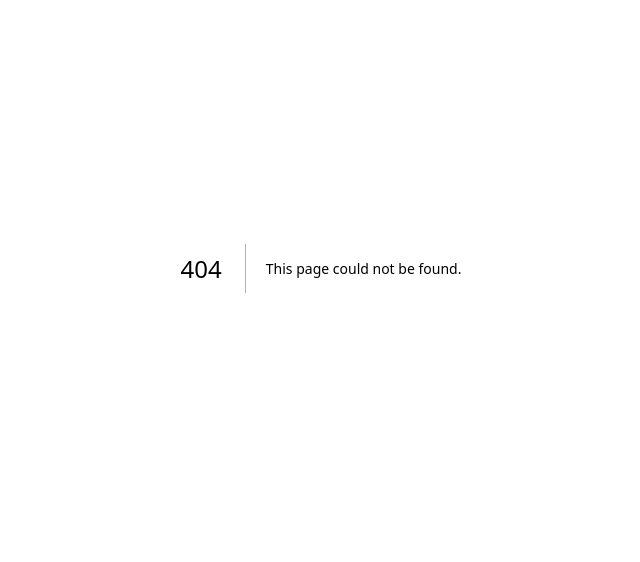
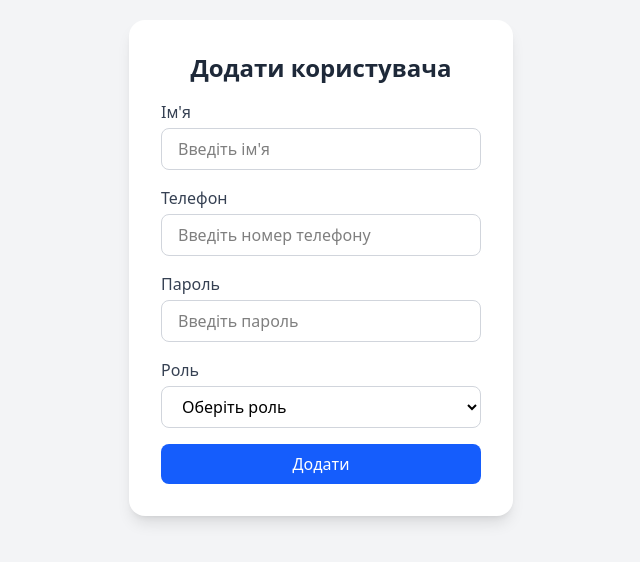
Before and after one commit to SeredaIvan/accountant_system, a Next.js app: page /users/add in a window 1280 px wide. Before the commit this address had no page. Shown: the part 132-694 px from the top of the page, without its empty margins (319-959 px from the left). Built offline with nearby package versions, Linux system fonts and the light colour scheme.

Commit message:
good adding users and

```diff
--- a/src/app/api/v1.0/users/add/route.ts
+++ b/src/app/api/v1.0/users/add/route.ts
@@ -1,42 +1,36 @@
 import { NextRequest, NextResponse } from "next/server";
 import bcrypt from "bcryptjs";
-import jwt from "jsonwebtoken";
-import dotenv from 'dotenv';
+import {prisma} from "@/lib/prismaClient"
+import { Prisma } from "@prisma/client";
 
-dotenv.config();
-export async function GET(req: NextRequest) {
+export async function POST(req: NextRequest) {
+  const body = await req.json();
+  const { name, phone, role, password } = body;
 
-}
-export async function POST(req: NextRequest,res:NextResponse) {
-  const body =await req.json()
-  const  {name,phone,role,password} = body
-  if (!name || !phone || !role || !password){
-    return NextResponse.json({error:"Всі поля обов'язкові"},{status:400})
+  if (!name || !phone || !role || !password) {
+    return NextResponse.json({ error: "Всі поля обов'язкові" }, { status: 400 });
   }
-  const hashedPassword = await bcrypt.hash(password, 10);
-  try{
-      const user = await prisma.user.create({
-        data:{
-          name:name,
-          phone:phone,
-          role:role,
-          password:hashedPassword
-        }
-      })
-      if(!user){
-        return NextResponse.json({error:"Не вдалось створити користувача"},{status:500})
-      }
-      else{
-        const secret:string|undefined =process.env.JWT_SECRET
-        if(typeof secret!=="string"){
-           return NextResponse.json({error:"Проблема з jwt"},{status:500})
-        }
-        const token = jwt.sign({id:user.id,phone:user.phone}, secret,{expiresIn : "1d"})
-        const {password : _ , ...userWithoutPass}=user
-        return NextResponse.json({user :{},token:token})
-      }
-  }
-  catch(error){
 
+  try {
+    const hashedPassword = await bcrypt.hash(password, 10);
+
+    const user = await prisma.user.create({
+      data: {
+        name,
+        phone,
+        role,
+        password: hashedPassword,
+      },
+    });
+
+    const { password: _, ...userWithoutPass } = user;
+
+    return NextResponse.json({
+      message: "Успішно додано",
+      user: { id: user.id, name: user.name },
+    });
+  } catch (error) {
+    console.error("❌ Помилка створення користувача:", error);
+    return NextResponse.json({ error: "Помилка при створенні" }, { status: 500 });
   }
 }
--- a/src/app/api/v1.0/users/login/route.ts
+++ b/src/app/api/v1.0/users/login/route.ts
@@ -1,33 +1,44 @@
 import { NextRequest, NextResponse } from "next/server";
 import bcrypt from "bcryptjs";
-import  {prisma} from "@/lib/prismaClient";
+import { prisma } from "@/lib/prismaClient";
 import { User } from "@/generated/prisma";
-import { error } from "console";
+import jwt from "jsonwebtoken";
+import dotenv from 'dotenv';
+dotenv.config();
 
-export async function POST(req: NextRequest,res:NextResponse) {
-  const {phone,password} =await req.json()
-  if(!phone || !password){
-    return NextResponse.json({error: "Пароль і телефон обов'язкові"}, {status:400})
-  }
-  try{
-    const user:User = prisma.user.find.first({
-      where : {
-        phone: phone
-      }
-    })
-    if(!user){
-      return NextResponse.json({error : "Користувача за цим телефоном не знайдено "}, {status:404})
-    }
-    const isValid = await bcrypt.compare(password, user.password);
-    if(!isValid){
-        return NextResponse.json({error: "Невірний пароль "},{status:400})
-    }
-    const {password: _ , ...userWithoutPass}=user
+export async function POST(req: NextRequest) {
+  const { phone, password } = await req.json();
 
-
-  }
-  catch(error){
-
+  if (!phone || !password) {
+    return NextResponse.json({ error: "Пароль і телефон обов'язкові" }, { status: 400 });
   }
 
+  try {
+    const user: User | null = await prisma.user.findFirst({
+      where: { phone },
+    });
+
+    if (!user) {
+      return NextResponse.json({ error: "Користувача за цим телефоном не знайдено" }, { status: 404 });
+    }
+
+    const isValid = await bcrypt.compare(password, user.password);
+    if (!isValid) {
+      return NextResponse.json({ error: "Невірний пароль" }, { status: 400 });
+    }
+
+    const { password: _, ...userWithoutPass } = user;
+    const secret = process.env.JWT_SECRET;
+
+    if (typeof secret !== "string") {
+      return NextResponse.json({ error: "Проблема з JWT" }, { status: 500 });
+    }
+
+    const token = jwt.sign({ ...userWithoutPass }, secret, { expiresIn: "1d" });
+
+    return NextResponse.json({ message: "Успішний вхід", token });
+  } catch (error) {
+    console.error("Помилка при логіні:", error);
+    return NextResponse.json({ error: "Внутрішня помилка сервера" }, { status: 500 });
+  }
 }
--- a/src/app/login/page.tsx
+++ b/src/app/login/page.tsx
@@ -1,9 +1,13 @@
 "use client";
 
-import { useRef } from "react";
+import { useRef, useState } from "react";
 import * as z from "zod/v4";
+import { MessageBox } from "@/components/MessageBox";
+import { useRouter } from "next/navigation";
 
 export default function LoginPage() {
+  const router = useRouter();
+
   const LoginSchema = z.object({
     phone: z
       .string()
@@ -16,10 +20,13 @@ export default function LoginPage() {
   const labelPhoneRef = useRef<HTMLLabelElement>(null);
   const labelPassRef = useRef<HTMLLabelElement>(null);
 
-  const submitData = async (e: React.FormEvent) => {
-    e.preventDefault();
+  const [formErrors, setFormErrors] = useState<string[] | null>(null);
+  const [serverMessages, setServerMessages] = useState<{ msgs: string[]; type: "error" | "success" } | null>(null);
 
-    // Скидання стилів
+  const resetErrors = () => {
+    setFormErrors(null);
+    setServerMessages(null);
+
     labelPhoneRef.current?.classList.remove("text-red-500");
     phoneRef.current?.classList.remove("border-red-500");
     labelPhoneRef.current!.textContent = "Телефон";
@@ -27,6 +34,12 @@ export default function LoginPage() {
     labelPassRef.current?.classList.remove("text-red-500");
     passwordRef.current?.classList.remove("border-red-500");
     labelPassRef.current!.textContent = "Пароль";
+  };
+
+  const submitData = async (e: React.FormEvent) => {
+    e.preventDefault();
+
+    resetErrors();
 
     const phone = phoneRef.current?.value || "";
     const password = passwordRef.current?.value || "";
@@ -35,6 +48,8 @@ export default function LoginPage() {
 
     if (!result.success) {
       const errors = result.error.flatten().fieldErrors;
+      const errorMessages = Object.values(errors).flatMap((arr) => arr || []);
+      setFormErrors(errorMessages);
 
       if (errors.phone) {
         labelPhoneRef.current?.classList.add("text-red-500");
@@ -48,44 +63,39 @@ export default function LoginPage() {
         labelPassRef.current!.textContent = errors.password[0]!;
       }
 
-      console.log("❌ Помилки:", errors);
-    } else {
+      return;
+    }
+
     try {
       const res = await fetch("/api/v1.0/users/login", {
         method: "POST",
-          headers: {
-            "Content-Type": "application/json",
-          },
+        headers: { "Content-Type": "application/json" },
         body: JSON.stringify({ phone, password }),
       });
 
       const data = await res.json();
 
       if (!res.ok) {
-          console.error("❌ Помилка сервера:", data);
+        setServerMessages({ msgs: [data.error || "Сталася помилка сервера"], type: "error" });
       } else {
-          console.log("✅ Успішний логін:", data);
+        setServerMessages({ msgs: ["Успішний вхід!"], type: "success" });
+        router.push("/");
       }
     } catch (error) {
-        console.error("Помилка fetch:", error);
-      }
+      setServerMessages({ msgs: ["Помилка мережі або сервера"], type: "error" });
     }
   };
 
   return (
     <div className="min-h-screen flex items-center justify-center bg-gray-100">
-      <form
-        onSubmit={submitData}
-        className="bg-white p-8 rounded-2xl shadow-lg w-full max-w-sm space-y-4"
-      >
-        <h1 className="text-2xl font-bold text-center text-gray-800 mb-4">
-          Ввійти в кабінет
-        </h1>
+      <form onSubmit={submitData} className="bg-white p-8 rounded-2xl shadow-lg w-full max-w-sm space-y-4">
+        <h1 className="text-2xl font-bold text-center text-gray-800 mb-4">Ввійти в кабінет</h1>
+
+        <MessageBox messages={formErrors} type="error" />
+        <MessageBox messages={serverMessages?.msgs || null} type={serverMessages?.type || "error"} />
 
         <div className="flex flex-col space-y-1">
-          <label ref={labelPhoneRef} htmlFor="phone" className="text-gray-700">
-            Телефон
-          </label>
+          <label ref={labelPhoneRef} htmlFor="phone" className="text-gray-700">Телефон</label>
           <input
             id="phone"
             name="phone"
@@ -96,9 +106,7 @@ export default function LoginPage() {
         </div>
 
         <div className="flex flex-col space-y-1">
-          <label ref={labelPassRef} htmlFor="password" className="text-gray-700">
-            Пароль
-          </label>
+          <label ref={labelPassRef} htmlFor="password" className="text-gray-700">Пароль</label>
           <input
             id="password"
             name="password"
--- /dev/null
+++ b/src/app/users/add/page.tsx
@@ -0,0 +1,201 @@
+"use client";
+
+import { useRef, useState } from "react";
+import * as z from "zod/v4";
+import { MessageBox } from "@/components/MessageBox";
+
+export default function AddUserPage() {
+  const RegisterSchema = z.object({
+    name: z.string().min(1, "Ім'я обов'язкове"),
+    phone: z
+      .string()
+      .regex(
+        /^(\+380\d{9}|0\d{9})$/,
+        "Телефон має бути у форматі +380XXXXXXXXX або 0XXXXXXXXX"
+      ),
+    password: z.string().min(1, "Пароль обов'язковий"),
+    role: z
+      .string()
+      .refine((val) => ["ADMIN", "ACCOUNTANT", "TEACHER"].includes(val), {
+        message: "Оберіть правильну роль",
+      }),
+  });
+
+  const [formErrors, setFormErrors] = useState<string[] | null>(null);
+  const [serverMessages, setServerMessages] = useState<{ msgs: string[]; type: "error" | "success" } | null>(null);
+
+  const nameRef = useRef<HTMLInputElement>(null);
+  const phoneRef = useRef<HTMLInputElement>(null);
+  const passwordRef = useRef<HTMLInputElement>(null);
+  const roleRef = useRef<HTMLSelectElement>(null);
+
+  const labelNameRef = useRef<HTMLLabelElement>(null);
+  const labelPhoneRef = useRef<HTMLLabelElement>(null);
+  const labelPassRef = useRef<HTMLLabelElement>(null);
+  const labelRoleRef = useRef<HTMLLabelElement>(null);
+
+  const resetErrorStyles = () => {
+    [labelNameRef, labelPhoneRef, labelPassRef, labelRoleRef].forEach((label) =>
+      label.current?.classList.remove("text-red-500")
+    );
+    [nameRef, phoneRef, passwordRef, roleRef].forEach((input) =>
+      input.current?.classList.remove("border-red-500")
+    );
+
+    labelNameRef.current!.textContent = "Ім'я";
+    labelPhoneRef.current!.textContent = "Телефон";
+    labelPassRef.current!.textContent = "Пароль";
+    labelRoleRef.current!.textContent = "Роль";
+
+    setFormErrors(null);
+    setServerMessages(null);
+  };
+
+  const submitData = async (e: React.FormEvent) => {
+    e.preventDefault();
+    resetErrorStyles();
+
+    const name = nameRef.current?.value || "";
+    const phone = phoneRef.current?.value || "";
+    const password = passwordRef.current?.value || "";
+    const role = roleRef.current?.value || "";
+
+    const result = RegisterSchema.safeParse({ name, phone, password, role });
+
+    if (!result.success) {
+      const errors = result.error.flatten().fieldErrors;
+
+      const errorMessages = Object.values(errors).flatMap((arr) => arr || []);
+      setFormErrors(errorMessages);
+
+      if (errors.name) {
+        labelNameRef.current?.classList.add("text-red-500");
+        nameRef.current?.classList.add("border-red-500");
+        labelNameRef.current!.textContent = errors.name[0]!;
+      }
+      if (errors.phone) {
+        labelPhoneRef.current?.classList.add("text-red-500");
+        phoneRef.current?.classList.add("border-red-500");
+        labelPhoneRef.current!.textContent = errors.phone[0]!;
+      }
+      if (errors.password) {
+        labelPassRef.current?.classList.add("text-red-500");
+        passwordRef.current?.classList.add("border-red-500");
+        labelPassRef.current!.textContent = errors.password[0]!;
+      }
+      if (errors.role) {
+        labelRoleRef.current?.classList.add("text-red-500");
+        roleRef.current?.classList.add("border-red-500");
+        labelRoleRef.current!.textContent = errors.role[0]!;
+      }
+
+      return;
+    }
+
+    try {
+      const res = await fetch("/api/v1.0/users/add", {
+        method: "POST",
+        headers: { "Content-Type": "application/json" },
+        body: JSON.stringify({ name, phone, password, role }),
+      });
+
+      const data = await res.json();
+
+      if (!res.ok) {
+        setServerMessages({ msgs: [data.error || "Сталася помилка"], type: "error" });
+      } else {
+        setServerMessages({ msgs: ["Користувача успішно додано!"], type: "success" });
+
+        // Очистка форми
+        nameRef.current!.value = "";
+        phoneRef.current!.value = "";
+        passwordRef.current!.value = "";
+        roleRef.current!.value = "";
+      }
+    } catch (error) {
+      setServerMessages({ msgs: [`Помилка при надсиланні: ${error}`], type: "error" });
+    }
+  };
+
+  return (
+    <div className="min-h-screen flex items-center justify-center bg-gray-100">
+      <form
+        onSubmit={submitData}
+        className="bg-white p-8 rounded-2xl shadow-lg w-full max-w-sm space-y-4"
+      >
+
+        <MessageBox messages={formErrors} type="error" />
+
+        <MessageBox messages={serverMessages?.msgs || null} type={serverMessages?.type || "error"} />
+
+        <h1 className="text-2xl font-bold text-center text-gray-800 mb-4">
+          Додати користувача
+        </h1>
+
+        <div className="flex flex-col space-y-1">
+          <label ref={labelNameRef} htmlFor="name" className="text-gray-700">
+            Ім'я
+          </label>
+          <input
+            id="name"
+            name="name"
+            ref={nameRef}
+            placeholder="Введіть ім'я"
+            className="border border-gray-300 rounded-lg px-4 py-2 focus:outline-none focus:ring-2 focus:ring-blue-500 transition"
+          />
+        </div>
+
+        <div className="flex flex-col space-y-1">
+          <label ref={labelPhoneRef} htmlFor="phone" className="text-gray-700">
+            Телефон
+          </label>
+          <input
+            id="phone"
+            name="phone"
+            ref={phoneRef}
+            placeholder="Введіть номер телефону"
+            className="border border-gray-300 rounded-lg px-4 py-2 focus:outline-none focus:ring-2 focus:ring-blue-500 transition"
+          />
+        </div>
+
+        <div className="flex flex-col space-y-1">
+          <label ref={labelPassRef} htmlFor="password" className="text-gray-700">
+            Пароль
+          </label>
+          <input
+            id="password"
+            name="password"
+            type="password"
+            ref={passwordRef}
+            placeholder="Введіть пароль"
+            className="border border-gray-300 rounded-lg px-4 py-2 focus:outline-none focus:ring-2 focus:ring-blue-500 transition"
+          />
+        </div>
+
+        <div className="flex flex-col space-y-1">
+          <label ref={labelRoleRef} htmlFor="role" className="text-gray-700">
+            Роль
+          </label>
+          <select
+            id="role"
+            name="role"
+            ref={roleRef}
+            className="border border-gray-300 rounded-lg px-4 py-2 focus:outline-none focus:ring-2 focus:ring-blue-500 transition"
+          >
+            <option value="">Оберіть роль</option>
+            <option value="ADMIN">Адміністратор</option>
+            <option value="ACCOUNTANT">Бухгалтер</option>
+            <option value="TEACHER">Викладач</option>
+          </select>
+        </div>
+
+        <button
+          type="submit"
+          className="w-full bg-blue-600 text-white py-2 rounded-lg hover:bg-blue-700 transition"
+        >
+          Додати
+        </button>
+      </form>
+    </div>
+  );
+}
--- /dev/null
+++ b/src/components/MessageBox.tsx
@@ -0,0 +1,25 @@
+type MessageBoxProps = {
+  messages: string[] | null;
+  type?: "error" | "success";
+};
+
+export function MessageBox({ messages, type = "error" }: MessageBoxProps) {
+  if (!messages || messages.length === 0) return null;
+
+  const baseStyle = "border px-4 py-3 rounded mb-4 text-sm";
+
+  const typeStyle =
+    type === "error"
+      ? "bg-red-100 border-red-400 text-red-700"
+      : "bg-green-100 border-green-400 text-green-700";
+
+  return (
+    <div className={`${baseStyle} ${typeStyle}`} role="alert">
+      <ul className="list-disc list-inside">
+        {messages.map((msg, i) => (
+          <li key={i}>{msg}</li>
+        ))}
+      </ul>
+    </div>
+  );
+}
--- a/src/lib/prismaClient.ts
+++ b/src/lib/prismaClient.ts
@@ -1,21 +1,14 @@
-import dotenv from 'dotenv';
-import {PrismaClient} from "@prisma/client/extension";
+import { PrismaClient } from "@/generated/prisma";
 
-dotenv.config();
 
-declare global {
-    var prisma: PrismaClient | undefined;
-}
+const globalForPrisma = globalThis as unknown as {
+  prisma: PrismaClient | undefined;
+};
 
-let prisma: PrismaClient;
+export const prisma =
+  globalForPrisma.prisma ??
+  new PrismaClient({
+    log: ["query"],
+  });
 
-if (process.env.DATABASE_URL) {
-    prisma = new PrismaClient();
-} else {
-    if (!global.prisma) {
-        global.prisma = new PrismaClient();
-    }
-    prisma = global.prisma;
-}
-
-export { prisma };
+if (process.env.NODE_ENV !== "production") globalForPrisma.prisma = prisma;
--- a/src/types/UserWithoutPass.ts
+++ b/src/types/UserWithoutPass.ts
@@ -1,4 +1,4 @@
 import { User } from "@/generated/prisma";
-export type UserWithoutPass = Omit<User, "password"> & {
+export  type UserWithoutPass = Omit<User, "password"> & {
   password?: never;
 }
```
Lines whose indentation alone changed are shown as unchanged.
